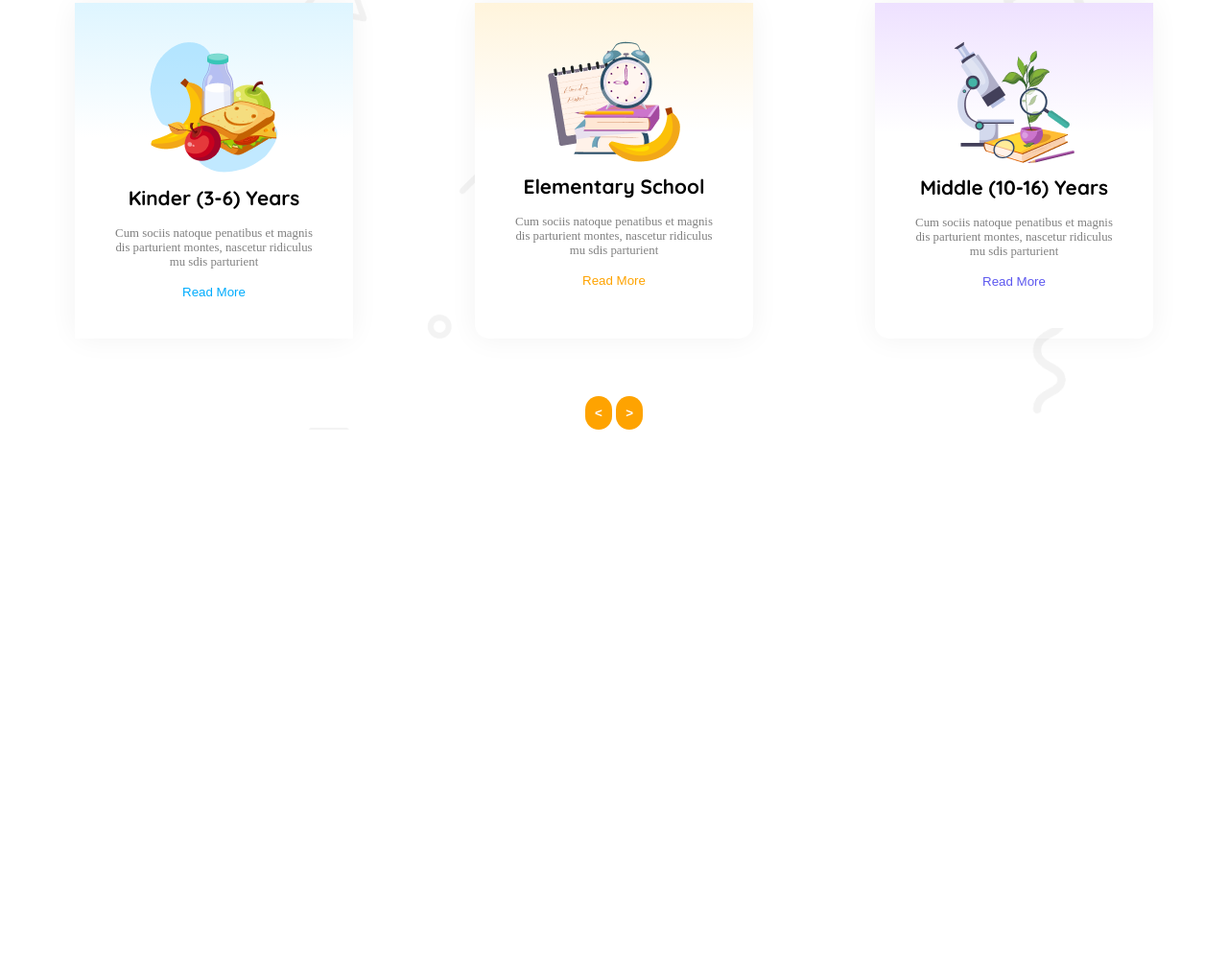
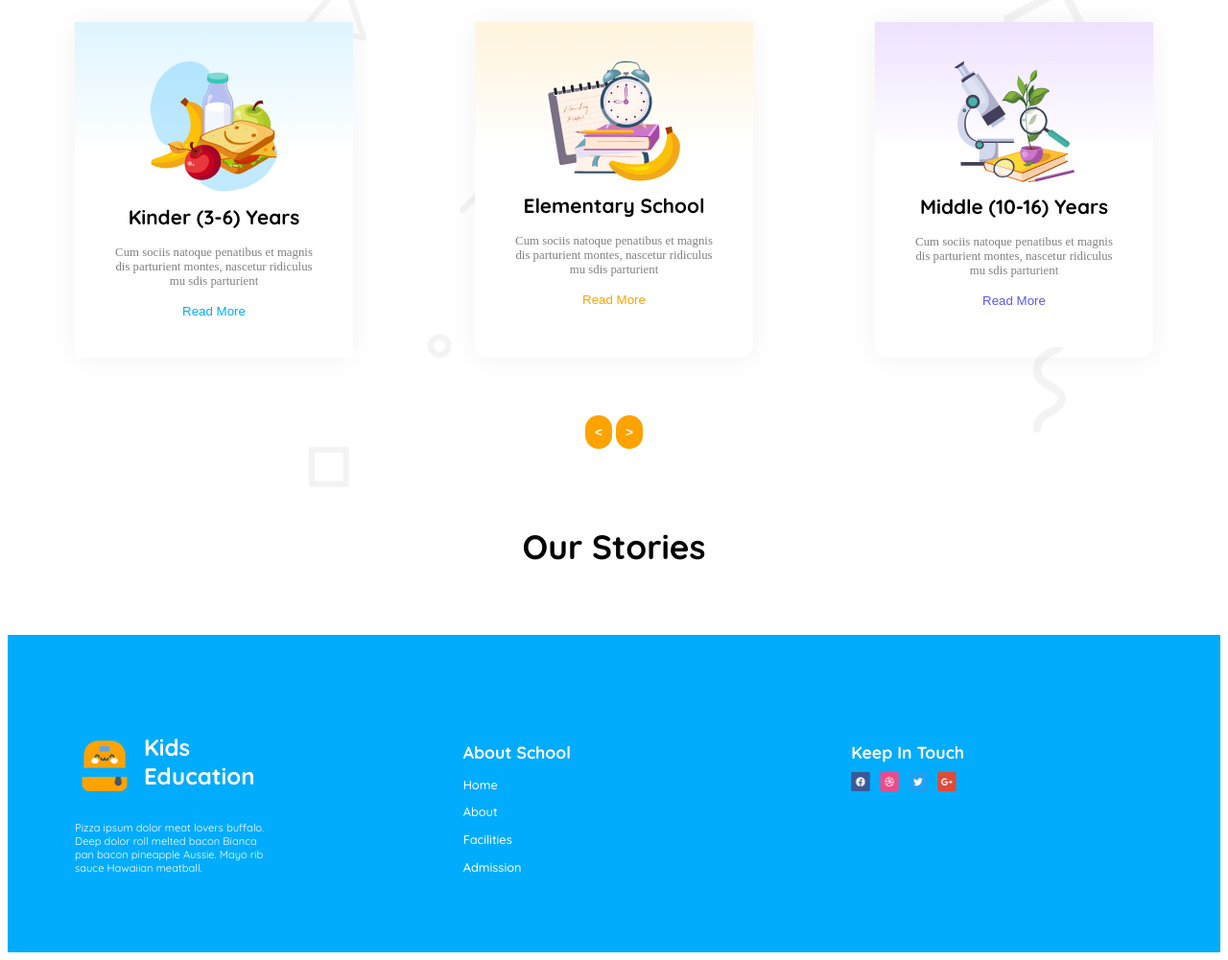
Before and after one commit to jannat0924/Kids_Education, a plain HTML site: page index.html in a window 1280 px wide. Shown: the part 852-1853 px from the top of the page at 96% size. Before the commit the page ends 1380 px from the top, so only its background shows below. Drawn offline with Linux system fonts and the light colour scheme.

Commit message:
footer commit

```diff
--- a/index.html
+++ b/index.html
@@ -81,11 +81,37 @@ mu sdis parturient</p>
     </section>
 
     <section class="stories">
-
+    <h2 class="curriculum-title">Our Stories</h2>
     </section>
     </main>
-    <footer>
-
+    <footer >
+<section class="footer-content">
+       <div class="content flex footer-start">
+      <div class="footer-bar flex">
+    <img src="assets/logo.png" alt="">
+    <h4 class="nav-title">Kids Education</h4>
+    </div>
+    <p class="footer-description">Pizza ipsum dolor meat lovers buffalo. Deep dolor roll melted bacon Bianca pan bacon pineapple Aussie. Mayo rib sauce Hawaiian meatball.</p>
+   </div>
+   <div class="about-bar flex content">
+   <h6 class="about">About School</h6>
+    <div class="nav-lists">
+        <p class="list">Home<a href="" class="nav-anchor"></a></p>
+        <p class="list">About<a href="" class="nav-anchor"></a></p>
+        <p class="list">Facilities<a href="" class="nav-anchor"></a></p>
+        <p class="list">Admission<a href="" class="nav-anchor"></a></p>
+    </div>
+    </div>
+   <div class="content">
+  <h6 class="about">Keep In Touch</h6>
+  <div class="footer-logo flex">
+    <img src="assets/fb.png" alt="" class="logo">
+    <img src="assets/dribble.png" alt="" class="logo">
+    <img src="assets/twitter.png" alt="" class="logo">
+    <img src="assets/google+.png" alt="" class="logo">
+  </div>
+   </div>
+</section>
     </footer>
 </body>
 </html>
--- a/style/style.css
+++ b/style/style.css
@@ -100,12 +100,14 @@ background: rgb(17, 17, 17);
 padding: 10px 32px;
 border: none;
 }
-
+.curriculum{
+    margin-bottom: 70px;
+}
 .curriculum-title{
 font-size: 2.2rem;
 font-weight: 700;
 text-align: center;
-margin-top: 60px;
+margin-top: 80px;
 margin-bottom: 70px;
 }
 .cards{
@@ -164,7 +166,7 @@ margin-bottom: 15px;
 .btn{
     text-align: center;
     margin-top: 60px;
-    margin-bottom: 80px;
+    margin-bottom: 60px;
 }
 .curriculum-btn{
     color: rgb(255, 255, 255);
@@ -175,7 +177,65 @@ background: rgb(254, 163, 1);
 padding: 10px;
 border: none;
 }
+footer{
+background-color:  rgb(1, 172, 253);
+color: white;
+}
+.footer-content{
+  display: grid;
+  grid-template-columns: repeat(3, 1fr);
+    gap: 90px;
+padding: 70px;
+}
 
+.about-bar{
+    flex-direction: column;
+    justify-content: flex-start;
+    align-items: flex-start;
+    gap: 0px ;
+}
+.about{
+font-size: 1.1rem;
+font-weight: 700;
+text-align: left;
+margin-bottom: 2px;
+}
+.list{
+font-size: 0.8rem;
+font-weight: 500;
+text-align: left;
+margin-bottom: 2px;
+}
+.footer-logo{
+    justify-content: flex-start;
+    align-items:flex-start;
+    gap: 10px;
+    width: 100px;
+    margin-top: 10px;
+}
+.footer-bar{
+    justify-content: flex-start;
+    align-items:center;
+    gap: 10px;
+    width: 60px;
+    margin-bottom: 0px;
+
+}
+.footer-logo img{
+    width: 20px;
+    height: 20px;
+}
+.footer-start{
+    flex-direction: column;
+    gap: 0px;
+}
+.footer-description{
+font-size: 0.7rem;
+font-weight: 400;
+text-align: left;
+margin-top: 0px;
+width: 210px;
+}
 
 @media screen and (max-width : 576px) {
     .hide{
@@ -197,6 +257,13 @@ border: none;
 text-align: center;
 
 }
+.footer-content{
+  grid-template-columns: repeat(1, 1fr);
+    gap: 5px;
+    width: 90%;
+    padding-left: 30px;
 
 
 }
+
+}
```
